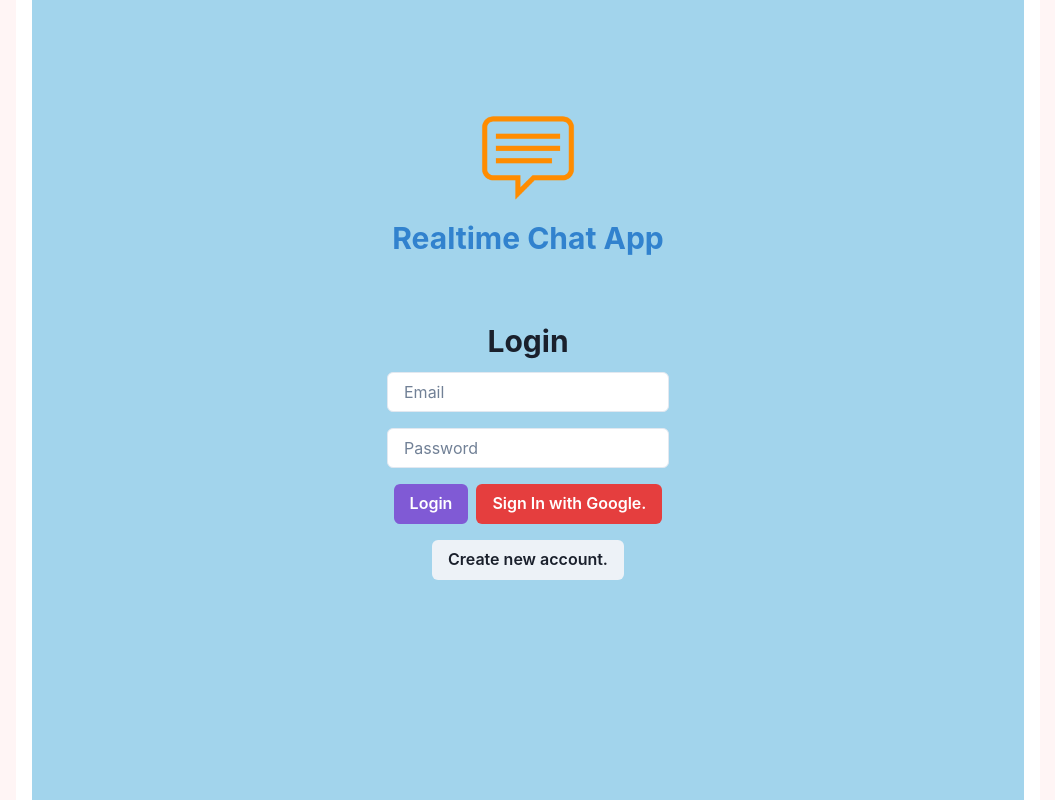
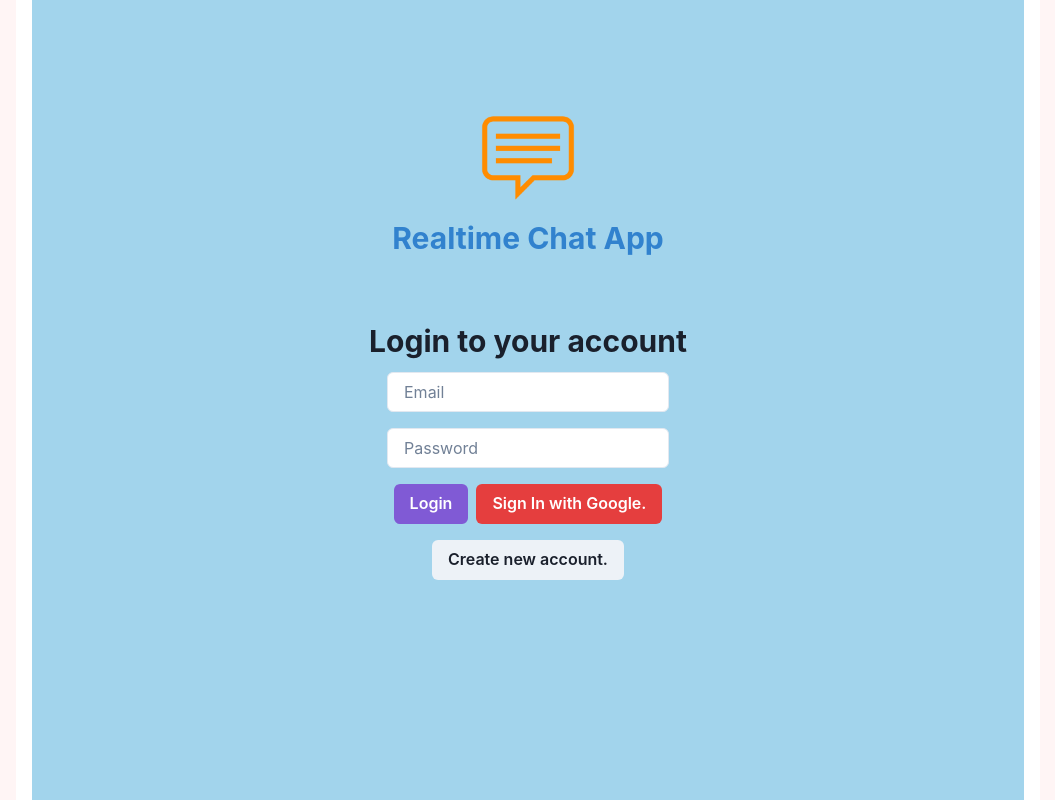
Before and after one commit to ankitsharma21598/Realtime_Chat_App, a React (Create React App) app: page / in a window 1280 px wide. Shown: the whole page, without its empty margins (112-1167 px from the left). Built offline with nearby package versions, Linux system fonts and the light colour scheme; no server answers; the database is empty.

Commit message:
modified code

```diff
--- a/src/Component/LoginForm.jsx
+++ b/src/Component/LoginForm.jsx
@@ -68,7 +68,7 @@ const LoginForm = () => {
             Realtime Chat App
           </Text>
           <Text fontSize={"3xl"} as={"b"}>
-            Login
+            Login to your account
           </Text>
           <VStack spacing={4} h={"full"}>
             <Input
```
